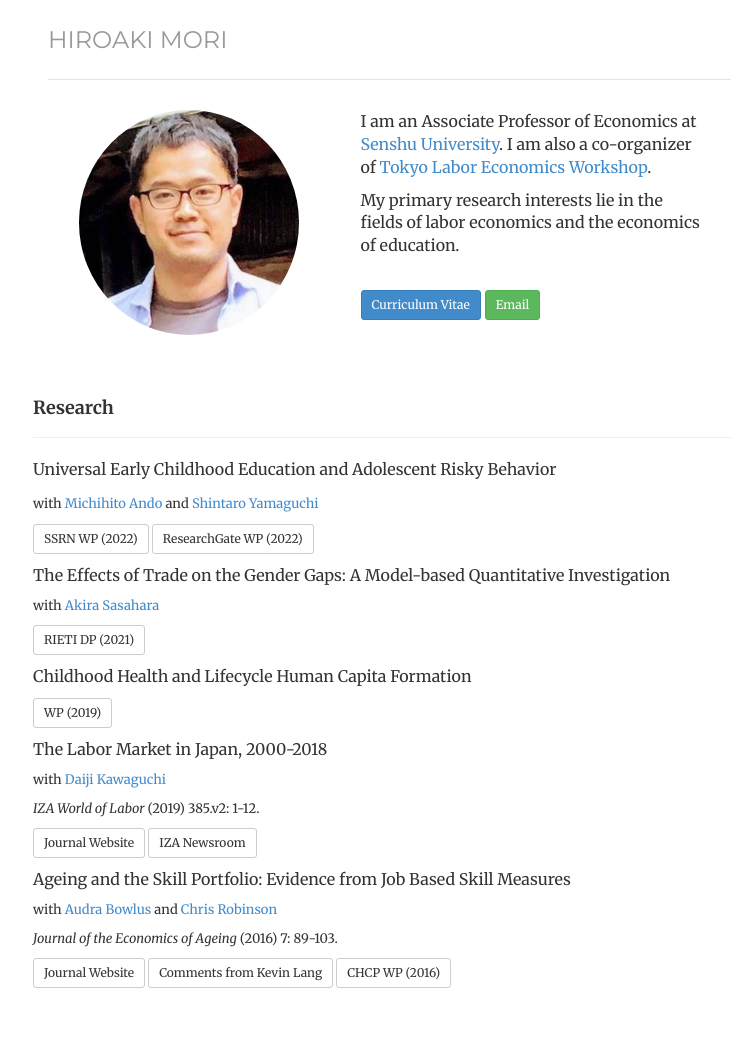
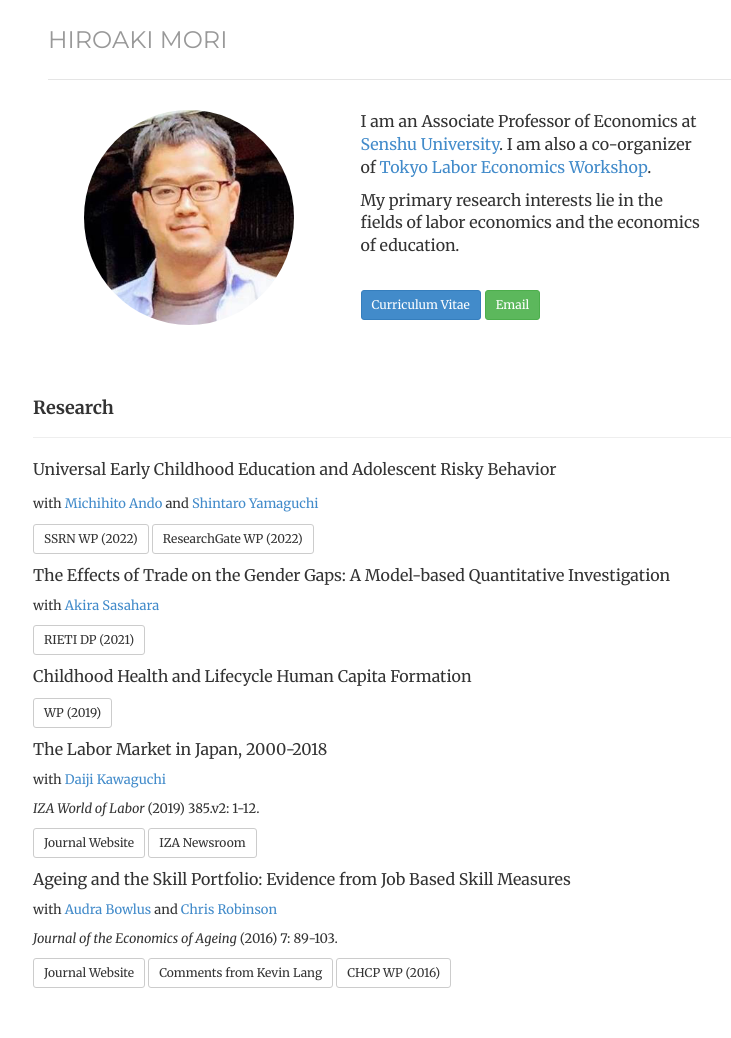
Before and after one commit to morihiroaki/morihiroaki.github.io, a Jekyll site: the page built from index.html, in a window 1280 px wide. Shown: the whole page, without its empty margins (232-963 px from the left). Built offline with Jekyll 4.4.1, drawn with Linux system fonts in a browser that asks for light colours.

Commit message:
Update index.html

```diff
--- a/index.html
+++ b/index.html
@@ -10,7 +10,7 @@
 
 <div class="box text-center">
 <div class='col-sm-5 text-center'>
-<img  class="img-circle avatar" width="220" alt="Hiro Mori" src="files/portrait2.jpg">
+<img  class="img-circle avatar" width="210" alt="Hiro Mori" src="files/portrait2.jpg">
 </div>
 </div>
 
```
